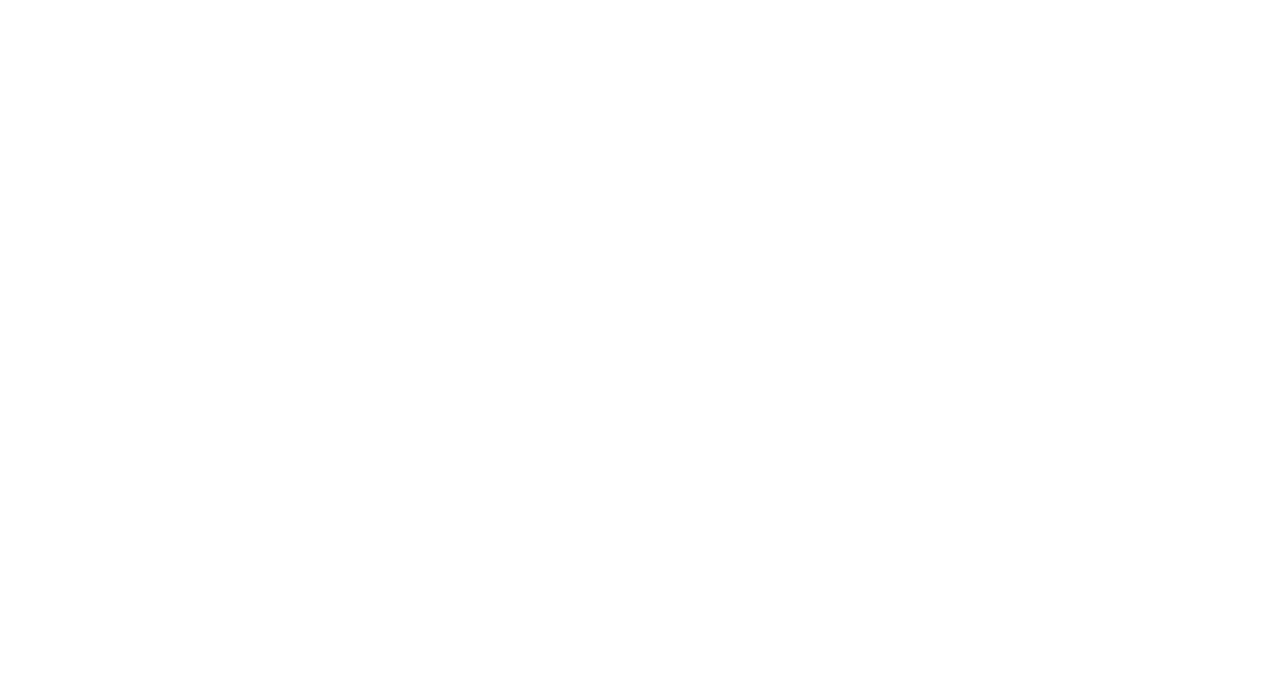
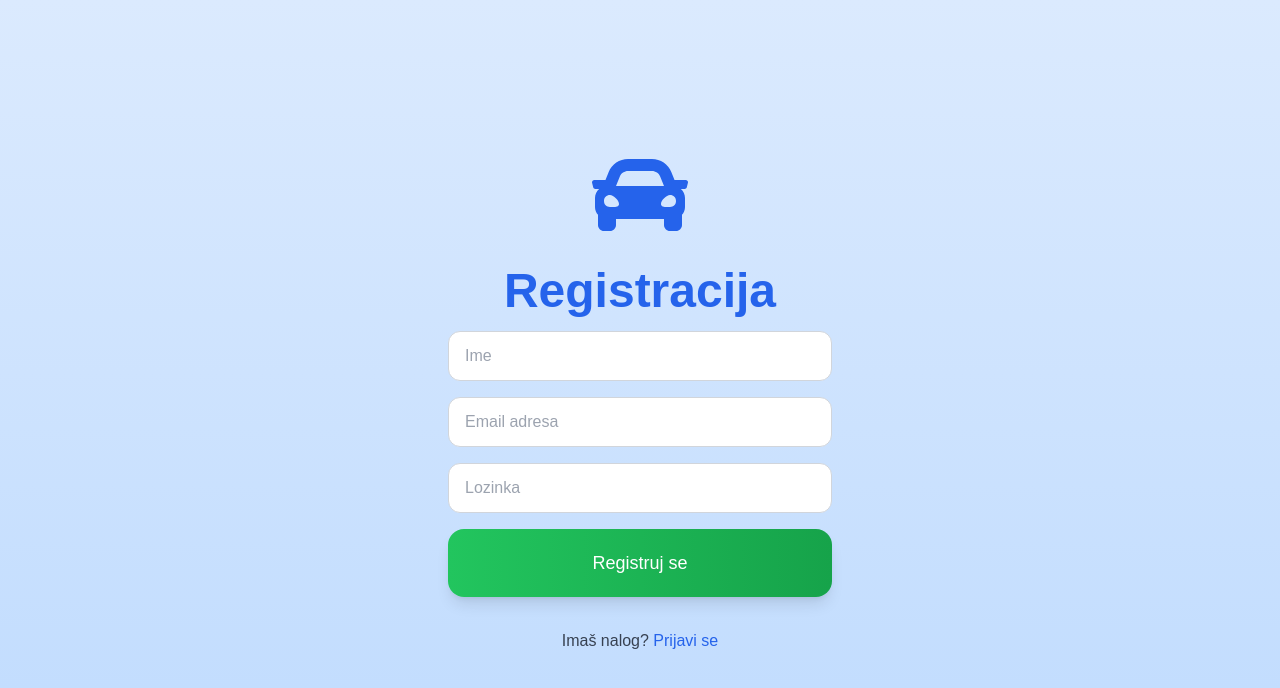
Before and after one commit to elab-development/internet-tehnologije-2024-projekat-css-parking_2021_0189, a React (Create React App) app in the folder frontend/: page /register in a window 1280 px wide. Before the commit this address had no page. Shown: the top 688 px of the page. Built offline with nearby package versions, Linux system fonts and the light colour scheme.

Commit message:
Dodaj stranica za registraciju korisnika

```diff
--- a/frontend/src/App.jsx
+++ b/frontend/src/App.jsx
@@ -2,6 +2,7 @@
 import { BrowserRouter, Routes, Route } from 'react-router-dom';
 import Home from './pages/Home';
 import Login from './pages/Login';
+import Register from './pages/Register';
 
 function App() {
   return (
@@ -10,6 +11,7 @@
         <Routes>
           <Route path="/" element={ <Home/> }/>
           <Route path="/login" element={ <Login/> }/>
+          <Route path="/register" element={ <Register/> }/>
         </Routes>
       </div>
     </BrowserRouter>
--- /dev/null
+++ b/frontend/src/pages/Register.jsx
@@ -0,0 +1,66 @@
+import { useNavigate } from 'react-router-dom';
+import Button from '../components/UI/Button';
+import InputField from '../components/UI/InputField';
+import { useState } from 'react';
+import { FaCar } from 'react-icons/fa';
+
+const Register = () => {
+  const navigate = useNavigate();
+  const [message, setMessage] = useState(null);
+
+  const handleRegister = (e) => {
+    e.preventDefault();
+    setMessage('Registracija je uspešna!');
+    setTimeout(() => {
+      setMessage(null);
+    }, 3000);
+  };
+
+  return (
+    <div className="flex flex-col items-center justify-center min-h-screen px-6 bg-gradient-to-b from-blue-100 to-blue-200 text-center font-custom">
+        <div className="mb-6">
+            <FaCar className="text-blue-600 text-8xl" />
+        </div>
+        <h1 className="text-5xl font-extrabold mb-4 text-blue-600">
+            Registracija
+        </h1>
+
+        {message && (
+            <div className="absolute top-8 left-1/2 -translate-x-1/2 bg-green-500 text-white px-6 py-3 rounded-full shadow-lg transition-all duration-300">
+            {message}
+            </div>
+        )}
+
+        <form className="flex flex-col gap-4 w-full max-w-sm">
+            <InputField
+            type="text"
+            placeholder="Ime"
+            />
+            <InputField
+            type="email"
+            placeholder="Email adresa"
+            />
+            <InputField
+            type="password"
+            placeholder="Lozinka"
+            />
+            <Button
+            onClick={handleRegister}
+            className="register"
+            >
+            <span>Registruj se</span>
+            </Button>
+
+            <p className="mt-4 text-gray-700">
+            Imaš nalog?{' '}
+                <button onClick={() => navigate('/login')} className="text-blue-600 hover:underline">
+                Prijavi se
+                </button>
+            </p>
+
+        </form>
+    </div>
+  );
+};
+
+export default Register;
```
